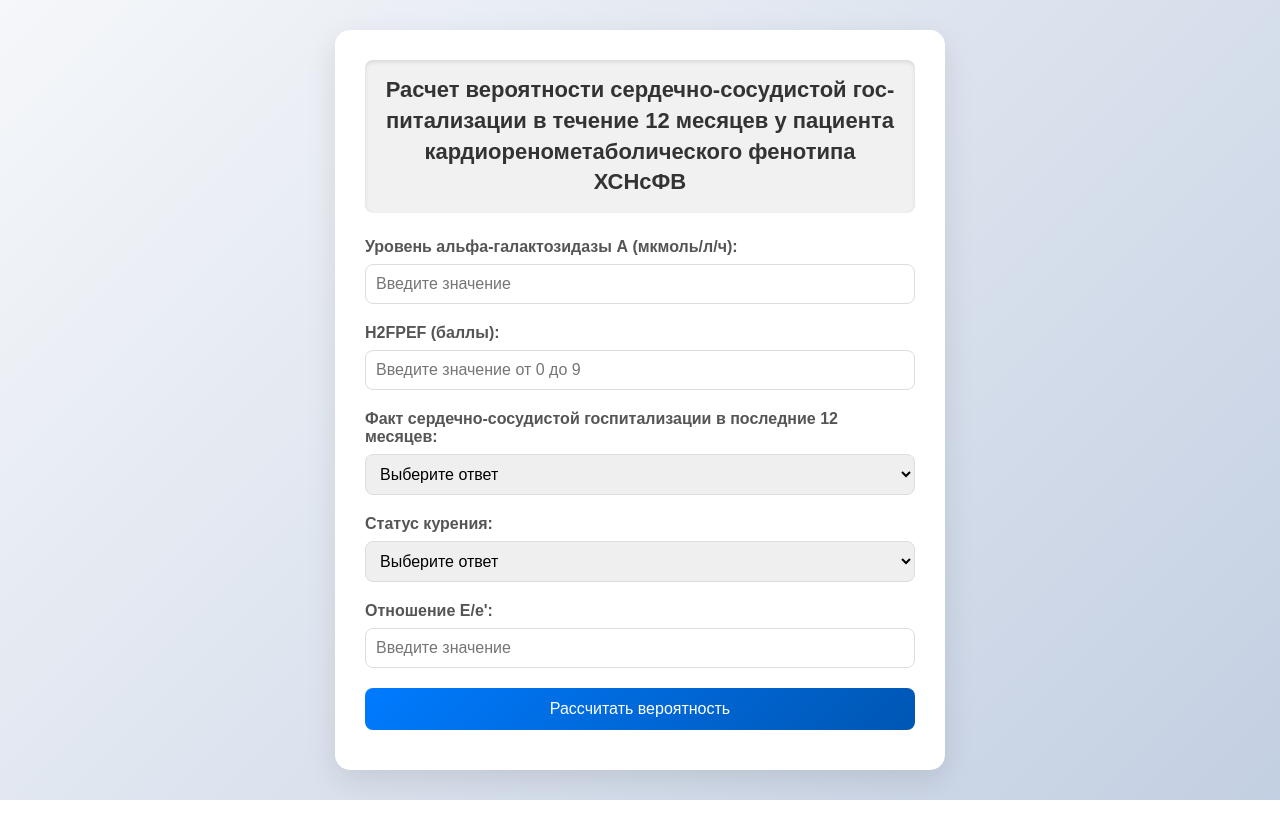
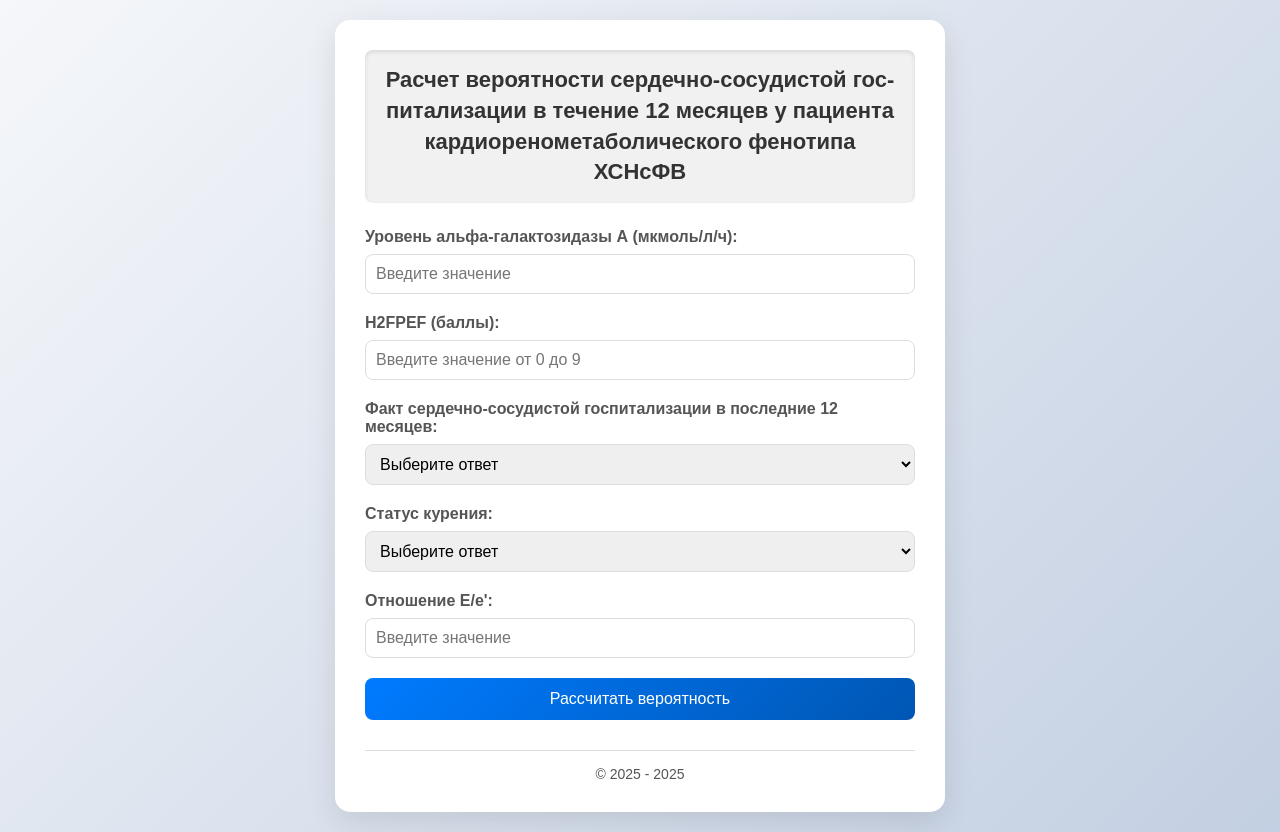
Before and after one commit to olgaponomaryeva/calculated-probability, a plain HTML site: page index.html in a window 1280 px wide. Before the commit the page ends 800 px from the top, so only its background shows below. Drawn offline with Linux system fonts and the light colour scheme.

Commit message:
feat: added year

```diff
--- a/index.html
+++ b/index.html
@@ -45,6 +45,7 @@
         <button id="calculateButton">Рассчитать вероятность</button>
         <button id="clearButton" class="clear-button">Очистить форму</button>
         <div class="result" id="result"></div>
+        <footer class="copyright" id="copyrightFooter"></footer>
     </div>
 
     <script src="script.js"></script>
--- a/script.js
+++ b/script.js
@@ -211,11 +211,22 @@ function clearForm() {
     checkIfAllEmpty();
 }
 
+// Установка года в футер
+function setCopyrightYear() {
+    const copyrightFooter = document.getElementById('copyrightFooter');
+    if (copyrightFooter) {
+        const currentYear = new Date().getFullYear();
+        const startYear = 2025;
+        copyrightFooter.textContent = `© ${startYear} - ${currentYear}`;
+    }
+}
+
 // Инициализация при загрузке страницы
 document.addEventListener('DOMContentLoaded', function() {
     initElements();
     initEventListeners();
     checkIfAllEmpty();
+    setCopyrightYear();
 
     // Привязка обработчиков кнопок
     document.getElementById('calculateButton').addEventListener('click', calculateProbability);
--- a/styles.css
+++ b/styles.css
@@ -226,3 +226,12 @@ button:active {
         padding: 10px;
     }
 }
+
+.copyright {
+    text-align: center;
+    padding: 15px 0 0 0;
+    color: var(--text-secondary);
+    font-size: 14px;
+    margin-top: 20px;
+    border-top: 1px solid var(--border-color);
+}
```
